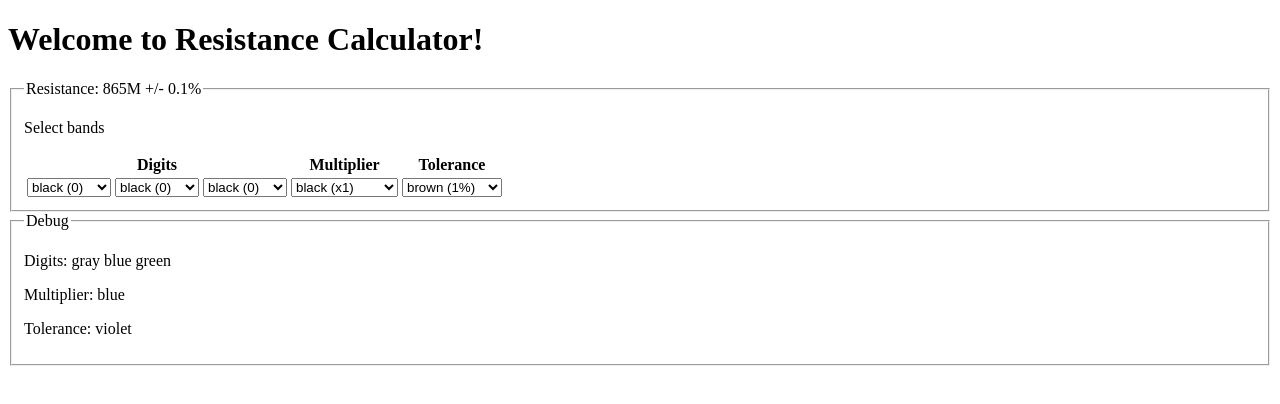
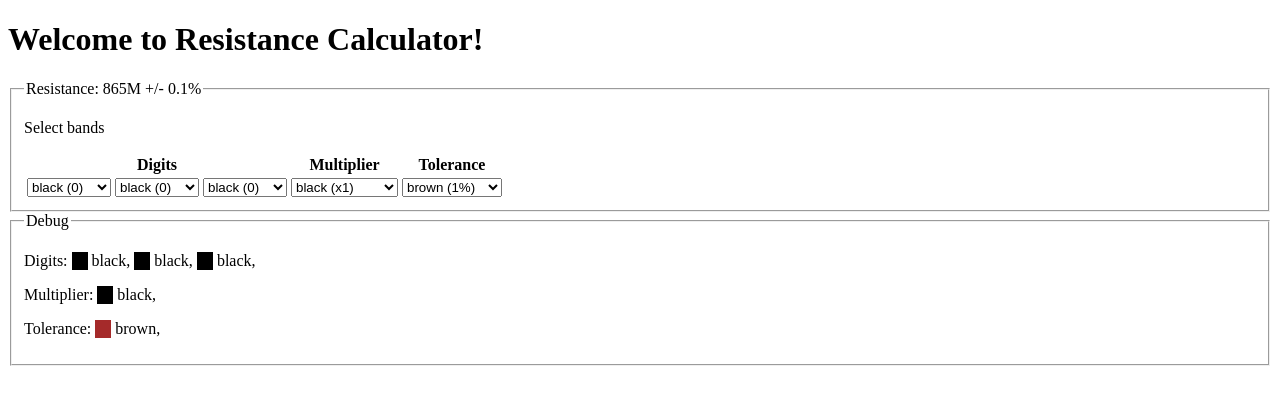
Before and after one commit to mbrown87westga/cs6261project4, an Angular app: page / in a window 1280 px wide. Shown: the top 404 px of the page. Built offline with nearby package versions, Linux system fonts and the light colour scheme.

Commit message:
displays debug colors as well

```diff
--- a/src/app/app.component.html
+++ b/src/app/app.component.html
@@ -41,8 +41,16 @@
 
   <fieldset>
     <legend>Debug</legend>
-    <p>Digits: gray blue green</p>
-    <p>Multiplier: blue</p>
-    <p>Tolerance: violet</p>
+    <p>Digits:
+      <span [style]="getSquareStyle(digitToColor(values.digit1))">&nbsp;</span> {{digitToColor(values.digit1)}},
+      <span [style]="getSquareStyle(digitToColor(values.digit2))">&nbsp;</span> {{digitToColor(values.digit2)}},
+      <span [style]="getSquareStyle(digitToColor(values.digit3))">&nbsp;</span> {{digitToColor(values.digit3)}},
+    </p>
+    <p>Multiplier:
+      <span [style]="getSquareStyle(multiplierToColor(values.multiplier))">&nbsp;</span> {{multiplierToColor(values.multiplier)}},
+    </p>
+    <p>Tolerance:
+      <span [style]="getSquareStyle(toleranceToColor(values.tolerance))">&nbsp;</span> {{toleranceToColor(values.tolerance)}},
+    </p>
   </fieldset>
 </div>
--- a/src/app/app.component.ts
+++ b/src/app/app.component.ts
@@ -1,4 +1,5 @@
 import { Component } from '@angular/core';
+import { SelectItem } from './select-ttem';
 import { Values } from './values';
 
 @Component({
@@ -9,7 +10,7 @@ import { Values } from './values';
 export class AppComponent {
   title : string = 'Resistance Calculator';
   values : Values = new Values(0, 0, 0, 1, 1);
-  digits : Array<Object> = [
+  digits : Array<SelectItem> = [
     {value: 0, name: 'black (0)', color: 'black'},
     {value: 1, name: 'brown (1)', color: 'brown'},
     {value: 2, name: 'red (2)', color: 'red'},
@@ -21,7 +22,7 @@ export class AppComponent {
     {value: 8, name: 'grey (8)', color: 'grey'},
     {value: 9, name: 'white (9)', color: 'white'},
   ];
-  multipliers : Array<Object> = [
+  multipliers : Array<SelectItem> = [
     {value: 0.01, name: 'silver (x0.01)', color: 'silver'},
     {value: 0.1, name: 'gold (x0.1)', color: 'gold'},
     {value: 1, name: 'black (x1)', color: 'black'},
@@ -35,7 +36,7 @@ export class AppComponent {
     {value: 100000000, name: 'grey (x100M)', color: 'grey'},
     {value: 1000000000, name: 'white (x1G)', color: 'white'},
   ];
-  tolerances : Array<Object> = [
+  tolerances : Array<SelectItem> = [
     {value: 0.05, name: 'grey (0.05%)', color: 'grey'},
     {value: 0.1, name: 'violet (0.1%)', color: 'violet'},
     {value: 0.25, name: 'blue (0.25%)', color: 'blue'},
@@ -47,8 +48,23 @@ export class AppComponent {
     {value: 20, name: 'none (20%)', color: 'none'},
   ];
 
-  toName(){
-
+  digitToColor(value) {
+    return this.digits.find((i) => i.value === value).color;
   }
 
+  multiplierToColor(value) {
+    return this.multipliers.find((i) => i.value === value).color;
+  }
+
+  toleranceToColor(value) {
+    return this.tolerances.find((i) => i.value === value).color;
+  }
+
+  getSquareStyle(color) {
+    return {
+      'background-color': color === 'none' ? 'transparent' : color,
+      'width': '1em',
+      'display': 'inline-block'
+    };
+  }
 }
--- a/src/app/app.module.ts
+++ b/src/app/app.module.ts
@@ -1,4 +1,5 @@
 import { BrowserModule } from '@angular/platform-browser';
+import { CommonModule } from '@angular/common';
 import { NgModule } from '@angular/core';
 import { FormsModule } from '@angular/forms';
 
@@ -10,7 +11,8 @@ import { AppComponent } from './app.component';
   ],
   imports: [
     BrowserModule,
-    FormsModule
+    FormsModule,
+    CommonModule
   ],
   providers: [],
   bootstrap: [AppComponent]
--- /dev/null
+++ b/src/app/select-ttem.ts
@@ -0,0 +1,7 @@
+export class SelectItem {
+  constructor(
+    public color: string,
+    public name: string,
+    public value: number,
+  ) {  }
+}
```
